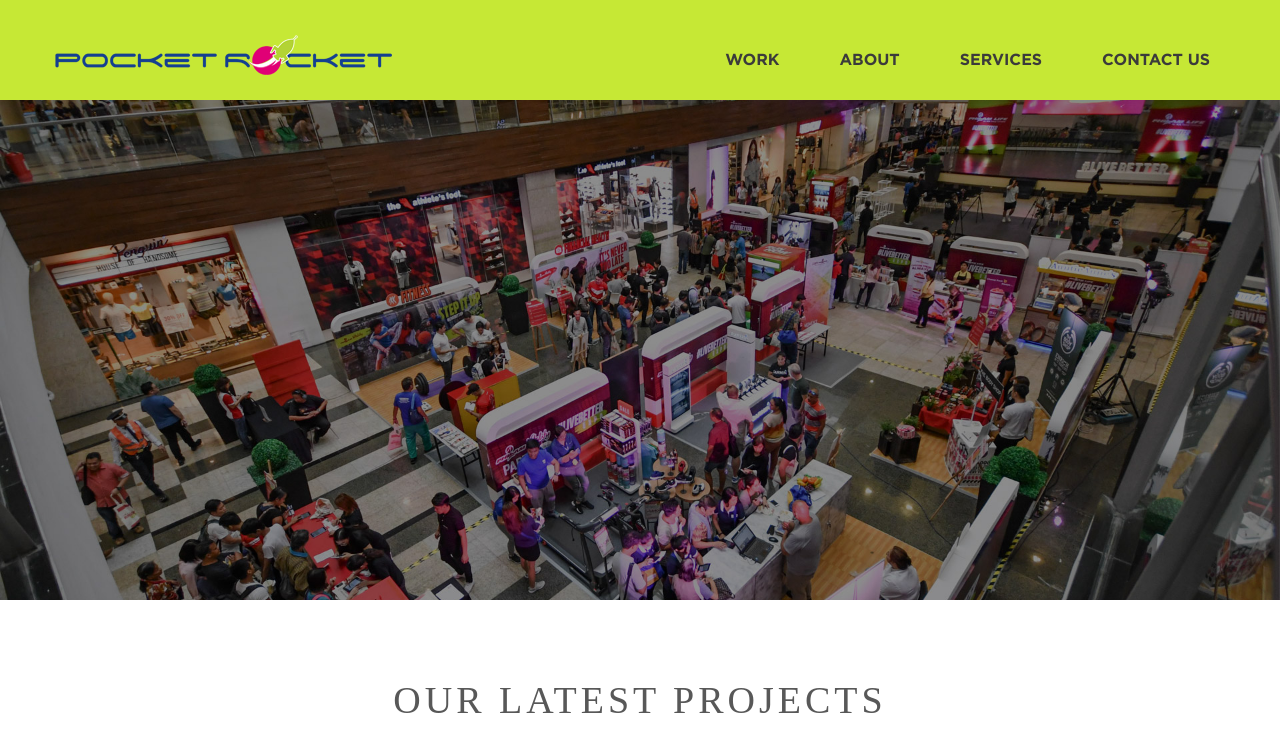
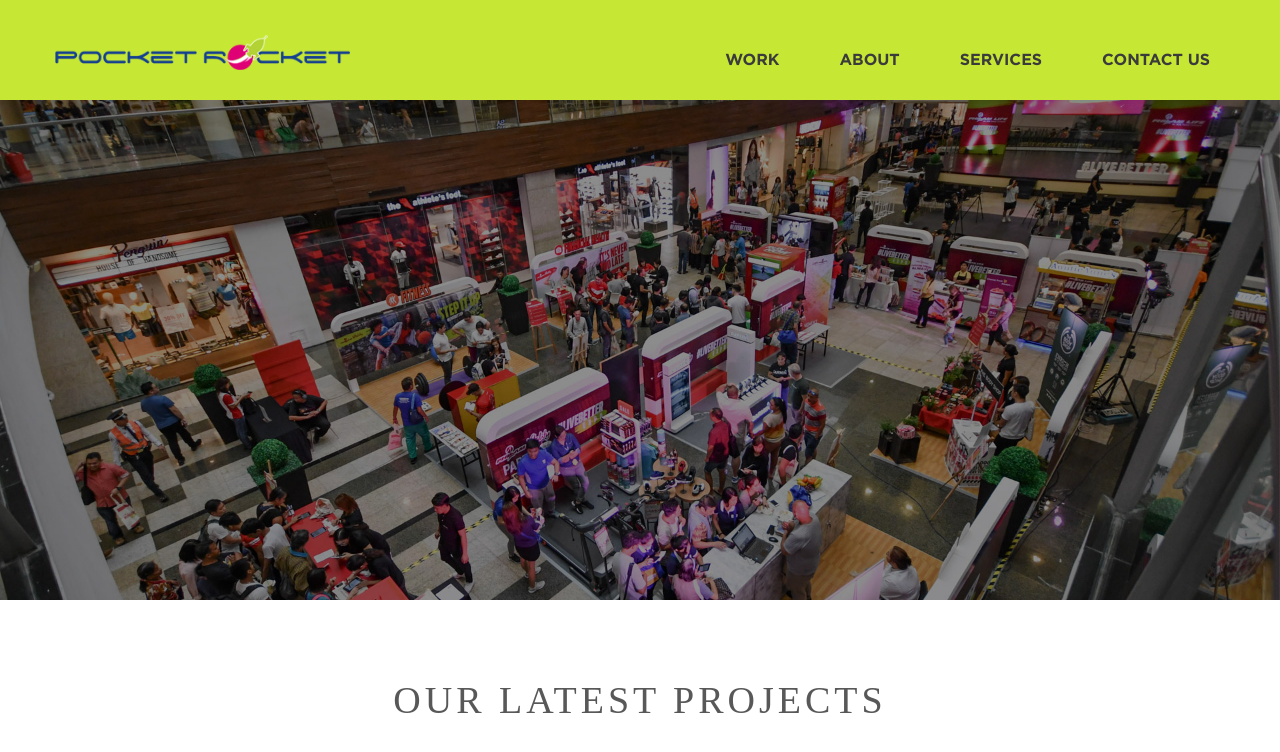
Before and after one commit to pocketrockets/pocketrockets.github.io, a Jekyll site: the page built from index.html, in a window 1280 px wide and 1112 px high. Shown: the top 752 px of the window. Built offline with Jekyll 4.4.1, drawn with Linux system fonts in a browser that asks for light colours; some web fonts are replaced; grey boxes are pictures that could not be loaded.

Commit message:
Update logo size

```diff
--- a/_sass/main.sass
+++ b/_sass/main.sass
@@ -49,7 +49,7 @@
         margin-left: 0
         .brand-logo
           transition: all 300ms ease-in-out
-            height: 40px
+          height: 35px
 
     .navbar-right
       .navbar-list
```
